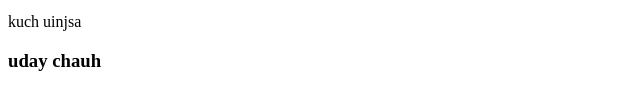
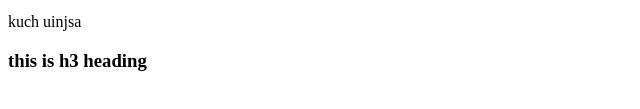
Before and after one commit to UdayChauhan8/Git-tutorial, a plain HTML site: page index.html in a window 1280 px wide. Shown: the part 209-318 px from the top of the page, 0-640 px from the left. Drawn offline with Linux system fonts and the light colour scheme.

Commit message:
work done

```diff
--- a/index.html
+++ b/index.html
@@ -11,6 +11,6 @@
     <p>something to try our hands on</p>
     <p>something to try again</p>
     <span>kuch uinjsa</span>
-    <H3>uday chauh</H3>
+    <h3>this is h3 heading</h3>
 </body>
 </html>
```
